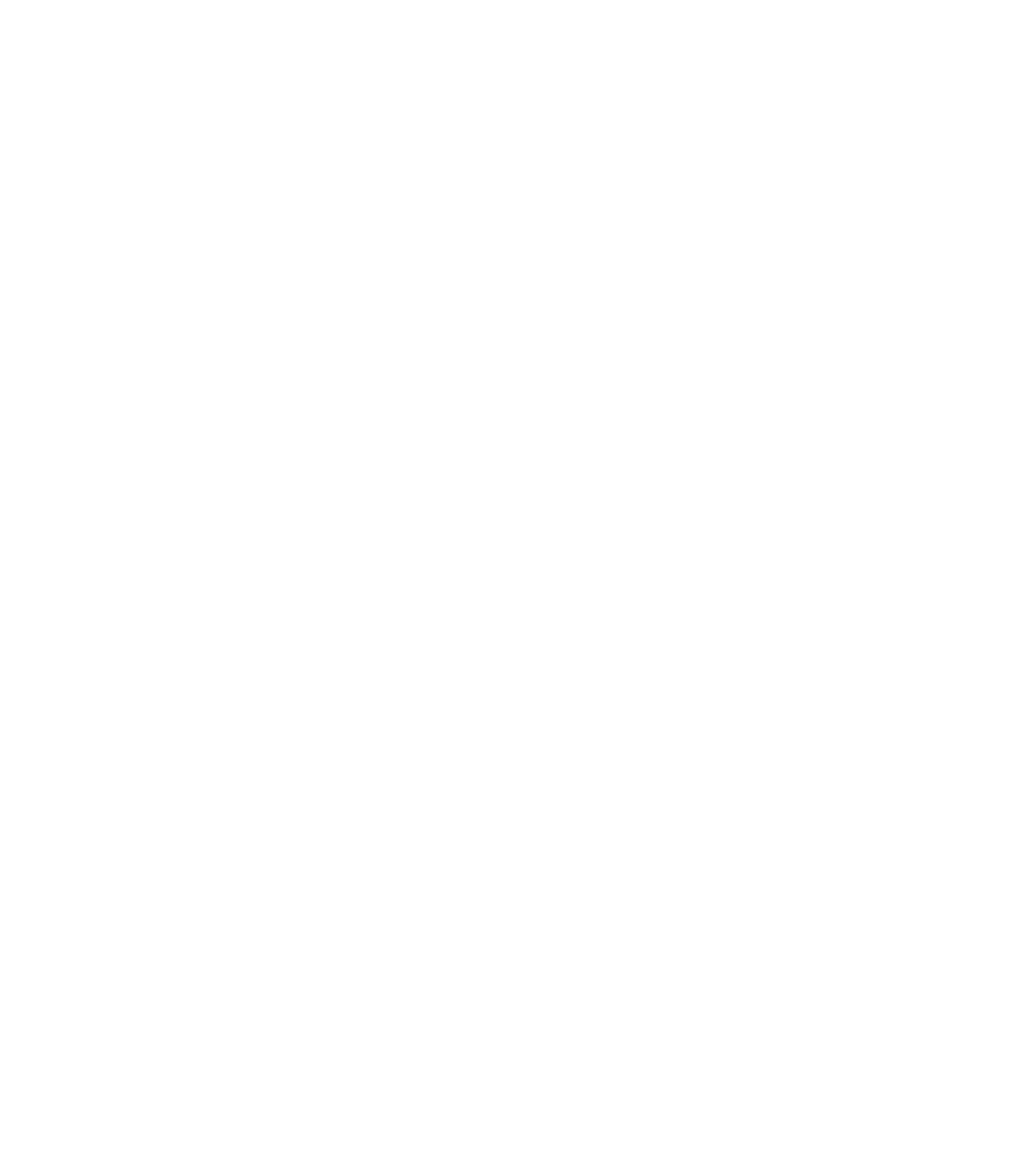
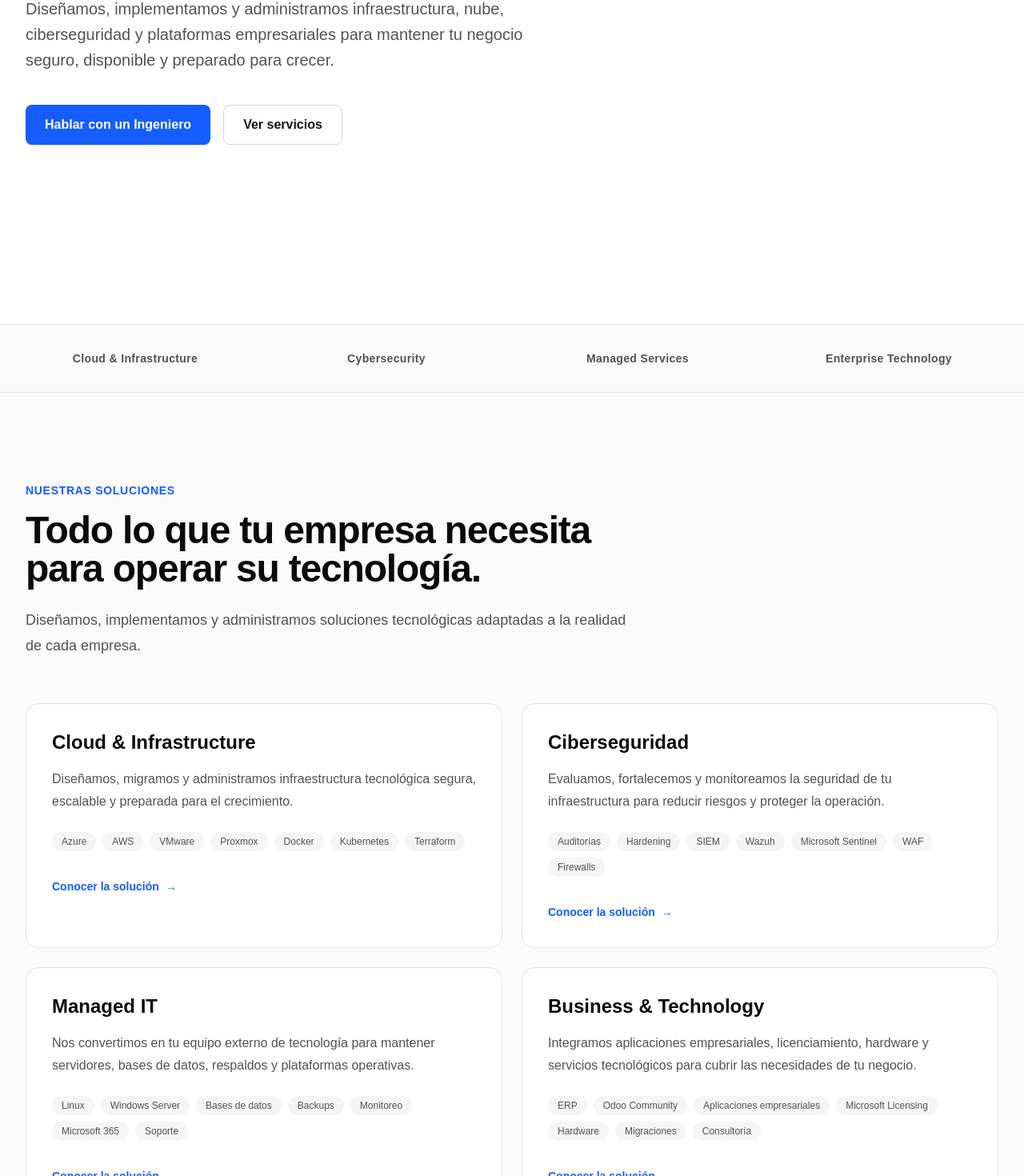
Before and after one commit to jsolisba/compumercado-web, a Next.js app: page / in a window 1280 px wide. Shown: the part 620-2090 px from the top of the page at 80% size. Before the commit the page ends 800 px from the top, so only its background shows below. Built offline with nearby package versions, Linux system fonts and the light colour scheme.

Commit message:
feat: build homepage hero trust bar and services

```diff
--- a/package.json
+++ b/package.json
@@ -9,9 +9,11 @@
     "lint": "eslint"
   },
   "dependencies": {
+    "clsx": "^2.1.1",
     "next": "16.2.12",
     "react": "19.2.4",
-    "react-dom": "19.2.4"
+    "react-dom": "19.2.4",
+    "tailwind-merge": "^3.6.0"
   },
   "devDependencies": {
     "@tailwindcss/postcss": "^4",
--- a/src/app/page.tsx
+++ b/src/app/page.tsx
@@ -1,4 +1,7 @@
 import Navbar from "@/components/layout/Navbar";
+import Hero from "@/components/home/Hero";
+import TrustBar from "@/components/home/TrustBar";
+import Services from "@/components/home/Services";
 
 export default function HomePage() {
   return (
@@ -6,16 +9,9 @@
       <Navbar />
 
       <main>
-        <section className="mx-auto max-w-7xl px-6 py-24">
-          <h1 className="max-w-4xl text-5xl font-bold tracking-tight text-neutral-900">
-            Tecnología empresarial para empresas que no pueden detenerse.
-          </h1>
-
-          <p className="mt-6 max-w-2xl text-lg leading-8 text-neutral-600">
-            Infraestructura, nube, ciberseguridad, servicios administrados y
-            tecnología empresarial desde un solo lugar.
-          </p>
-        </section>
+        <Hero />
+        <TrustBar />
+        <Services />
       </main>
     </>
   );
--- a/src/components/home/Hero.tsx
+++ b/src/components/home/Hero.tsx
@@ -1,9 +1,39 @@
-<Section>
-    <Container>
+import Container from "@/components/ui/Container";
+import Section from "@/components/ui/Section";
+import Button from "@/components/ui/Button";
 
-        <Button>
-            Hablar con un Ingeniero
-        </Button>
+export default function Hero() {
+  return (
+    <Section className="relative overflow-hidden bg-white">
+      <Container>
+        <div className="max-w-4xl py-20 lg:py-28">
 
-    </Container>
-</Section>
+          <div className="mb-6 inline-flex items-center rounded-full border border-blue-100 bg-blue-50 px-4 py-2 text-sm font-medium text-blue-700">
+            Tecnología empresarial
+          </div>
+
+          <h1 className="max-w-4xl text-5xl font-bold tracking-tight text-neutral-950 sm:text-6xl lg:text-7xl">
+            Tecnología empresarial para empresas que no pueden detenerse.
+          </h1>
+
+          <p className="mt-8 max-w-2xl text-lg leading-8 text-neutral-600 sm:text-xl">
+            Diseñamos, implementamos y administramos infraestructura,
+            nube, ciberseguridad y plataformas empresariales para mantener
+            tu negocio seguro, disponible y preparado para crecer.
+          </p>
+
+          <div className="mt-10 flex flex-col gap-4 sm:flex-row">
+            <Button href="/contact">
+              Hablar con un Ingeniero
+            </Button>
+
+            <Button href="/services" variant="secondary">
+              Ver servicios
+            </Button>
+          </div>
+
+        </div>
+      </Container>
+    </Section>
+  );
+}
--- /dev/null
+++ b/src/components/home/Services.tsx
@@ -0,0 +1,72 @@
+import Link from "next/link";
+import Container from "@/components/ui/Container";
+import Section from "@/components/ui/Section";
+import { services } from "@/data/services";
+
+export default function Services() {
+  return (
+    <Section className="bg-neutral-50">
+      <Container>
+        <div className="max-w-3xl">
+          <div className="mb-4 text-sm font-semibold uppercase tracking-wider text-blue-600">
+            Nuestras soluciones
+          </div>
+
+          <h2 className="text-4xl font-bold tracking-tight text-neutral-950 sm:text-5xl">
+            Todo lo que tu empresa necesita para operar su tecnología.
+          </h2>
+
+          <p className="mt-6 text-lg leading-8 text-neutral-600">
+            Diseñamos, implementamos y administramos soluciones tecnológicas
+            adaptadas a la realidad de cada empresa.
+          </p>
+        </div>
+
+        <div className="mt-14 grid gap-6 lg:grid-cols-2">
+          {services.map((service) => (
+            <article
+              key={service.title}
+              className="group rounded-2xl border border-neutral-200 bg-white p-8 transition-all duration-300 hover:-translate-y-1 hover:border-blue-200 hover:shadow-lg"
+            >
+              <div className="flex h-full flex-col">
+                <h3 className="text-2xl font-bold text-neutral-950">
+                  {service.title}
+                </h3>
+
+                <p className="mt-4 text-base leading-7 text-neutral-600">
+                  {service.description}
+                </p>
+
+                <div className="mt-6 flex flex-wrap gap-2">
+                  {service.capabilities.map((capability) => (
+                    <span
+                      key={capability}
+                      className="rounded-full bg-neutral-100 px-3 py-1 text-xs font-medium text-neutral-600"
+                    >
+                      {capability}
+                    </span>
+                  ))}
+                </div>
+
+                <div className="mt-8">
+                  <Link
+                    href={service.href}
+                    className="inline-flex items-center text-sm font-semibold text-blue-600 transition-colors group-hover:text-blue-700"
+                  >
+                    Conocer la solución
+                    <span
+                      aria-hidden="true"
+                      className="ml-2 transition-transform duration-300 group-hover:translate-x-1"
+                    >
+                      →
+                    </span>
+                  </Link>
+                </div>
+              </div>
+            </article>
+          ))}
+        </div>
+      </Container>
+    </Section>
+  );
+}
--- a/src/components/home/TrustBar.tsx
+++ b/src/components/home/TrustBar.tsx
@@ -0,0 +1,25 @@
+const capabilities = [
+  "Cloud & Infrastructure",
+  "Cybersecurity",
+  "Managed Services",
+  "Enterprise Technology",
+];
+
+export default function TrustBar() {
+  return (
+    <section className="border-y border-neutral-200 bg-neutral-50">
+      <div className="mx-auto max-w-7xl px-6 py-8">
+        <div className="grid grid-cols-2 gap-6 text-center sm:grid-cols-4">
+          {capabilities.map((capability) => (
+            <div
+              key={capability}
+              className="text-sm font-semibold tracking-wide text-neutral-600"
+            >
+              {capability}
+            </div>
+          ))}
+        </div>
+      </div>
+    </section>
+  );
+}
--- a/src/components/ui/Button.tsx
+++ b/src/components/ui/Button.tsx
@@ -17,16 +17,16 @@
 }: ButtonProps) {
   const styles = {
     primary:
-      "bg-blue-600 hover:bg-blue-500 text-white",
+      "bg-blue-600 text-white hover:bg-blue-700 shadow-sm hover:shadow-md",
     secondary:
-      "border border-slate-600 text-white hover:bg-slate-800",
+      "border border-neutral-300 bg-white text-neutral-900 hover:border-neutral-400 hover:bg-neutral-50",
   };
 
   return (
     <Link
       href={href}
       className={cn(
-        "inline-flex items-center justify-center rounded-xl px-6 py-3 font-semibold transition-all duration-300",
+        "inline-flex items-center justify-center rounded-lg px-6 py-3 font-semibold transition-all duration-200",
         styles[variant],
         className
       )}
--- a/src/data/services.ts
+++ b/src/data/services.ts
@@ -0,0 +1,69 @@
+export interface Service {
+  title: string;
+  description: string;
+  href: string;
+  capabilities: string[];
+}
+
+export const services: Service[] = [
+  {
+    title: "Cloud & Infrastructure",
+    description:
+      "Diseñamos, migramos y administramos infraestructura tecnológica segura, escalable y preparada para el crecimiento.",
+    href: "/cloud",
+    capabilities: [
+      "Azure",
+      "AWS",
+      "VMware",
+      "Proxmox",
+      "Docker",
+      "Kubernetes",
+      "Terraform",
+    ],
+  },
+  {
+    title: "Ciberseguridad",
+    description:
+      "Evaluamos, fortalecemos y monitoreamos la seguridad de tu infraestructura para reducir riesgos y proteger la operación.",
+    href: "/security",
+    capabilities: [
+      "Auditorías",
+      "Hardening",
+      "SIEM",
+      "Wazuh",
+      "Microsoft Sentinel",
+      "WAF",
+      "Firewalls",
+    ],
+  },
+  {
+    title: "Managed IT",
+    description:
+      "Nos convertimos en tu equipo externo de tecnología para mantener servidores, bases de datos, respaldos y plataformas operativas.",
+    href: "/services",
+    capabilities: [
+      "Linux",
+      "Windows Server",
+      "Bases de datos",
+      "Backups",
+      "Monitoreo",
+      "Microsoft 365",
+      "Soporte",
+    ],
+  },
+  {
+    title: "Business & Technology",
+    description:
+      "Integramos aplicaciones empresariales, licenciamiento, hardware y servicios tecnológicos para cubrir las necesidades de tu negocio.",
+    href: "/business",
+    capabilities: [
+      "ERP",
+      "Odoo Community",
+      "Aplicaciones empresariales",
+      "Microsoft Licensing",
+      "Hardware",
+      "Migraciones",
+      "Consultoría",
+    ],
+  },
+];
```
Also changed, not shown: 1 other file (tests, documents, lock files or other folders).
